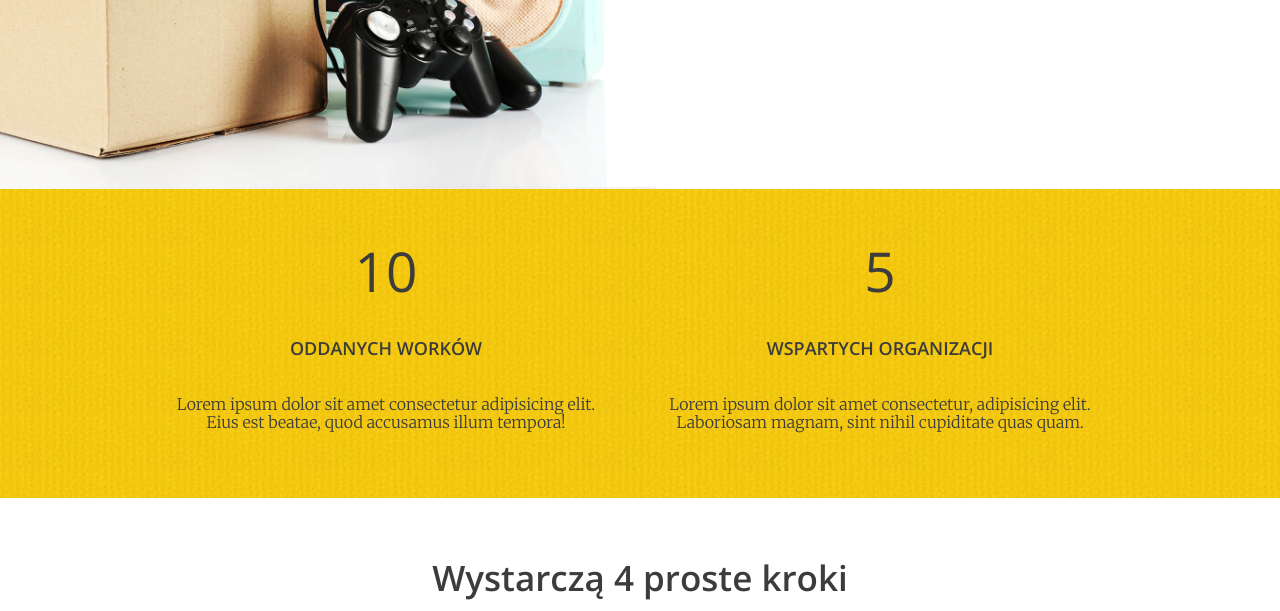
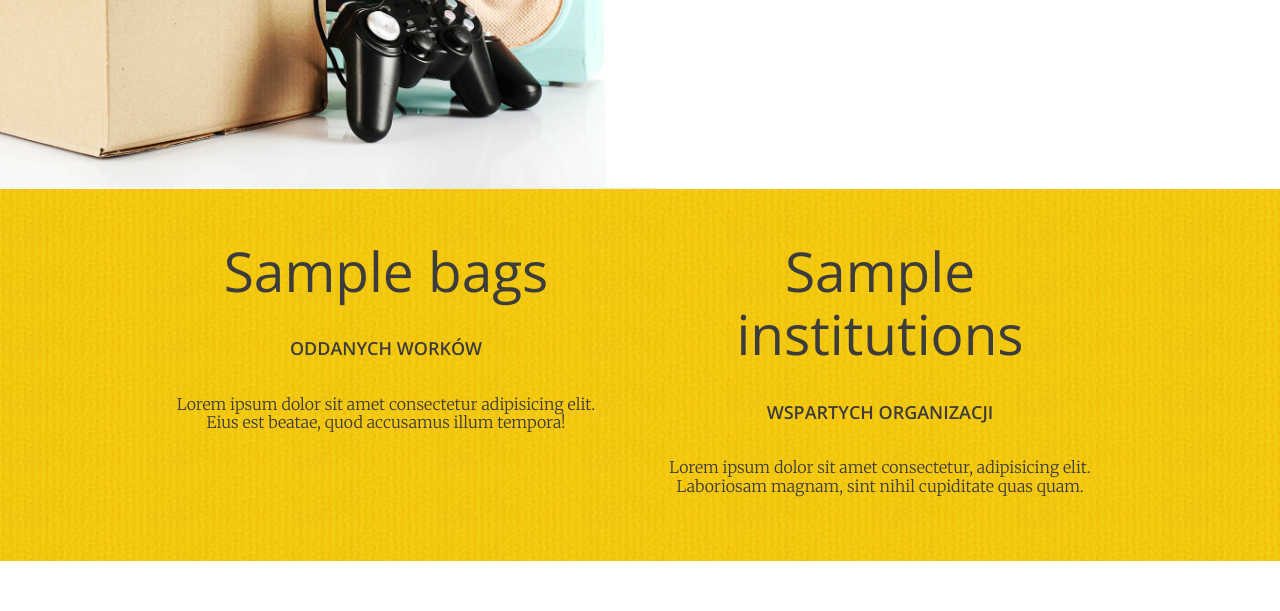
Before and after one commit to Mateusz-11/I_will_give_it_in_good_hands, a Django app: template templates/index.html in a window 1280 px wide. Shown: the part 611-1222 px from the top of the page. Run offline with Django 4.2, Linux system fonts and the light colour scheme; the template is opened without the code that fills it: most values are stand-ins (such as "Sample title", 1, 10 or a date in 2020).

Commit message:
Add dynamic statics on index

```diff
--- a/templates/index.html
+++ b/templates/index.html
@@ -5,14 +5,14 @@
     <section id="stats" class="stats">
         <div class="container container--85">
             <div class="stats--item">
-                <em>10</em>
+                <em>{{ bags }}</em>
                 <h3>Oddanych worków</h3>
                 <p>Lorem ipsum dolor sit amet consectetur adipisicing elit. Eius est beatae, quod accusamus illum
                     tempora!</p>
             </div>
 
             <div class="stats--item">
-                <em>5</em>
+                <em>{{ institutions }}</em>
                 <h3>Wspartych organizacji</h3>
                 <p>Lorem ipsum dolor sit amet consectetur, adipisicing elit. Laboriosam magnam, sint nihil cupiditate
                     quas quam.</p>
```
Also changed, not shown: clothes_app/views.py (+15 -1 lines).
